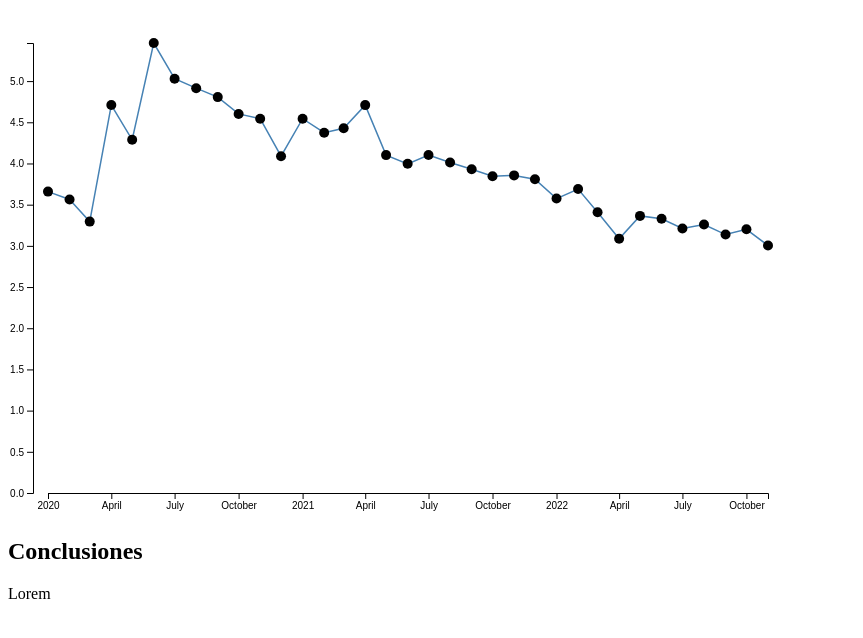
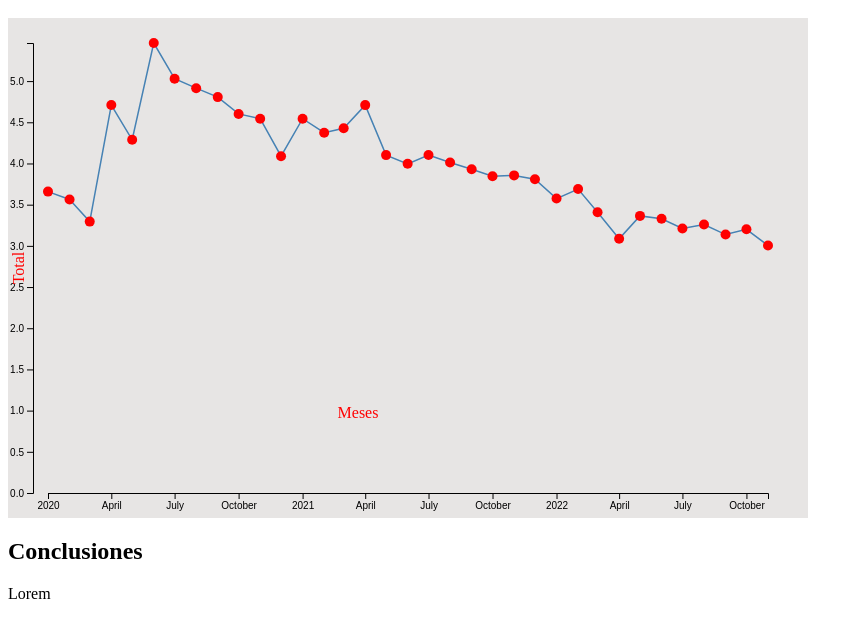
Before and after one commit to OscarAlvarezC/d3_desocupacion, a plain HTML site: page index.html in a window 1280 px wide. Shown: the part 48-686 px from the top of the page, without its empty margins (0-863 px from the left). Drawn offline with nearby package versions, Linux system fonts and the light colour scheme.

Commit message:
labels:  meses y total

```diff
--- a/index.html
+++ b/index.html
@@ -12,7 +12,7 @@
 
     <body>
         <div>
-            <h1> Desocupación Nacional </h1>
+            <h1> Desocupaci&oacute;n Nacional </h1>
         </div>
 
 
@@ -38,10 +38,16 @@
     var marginy = height * 0.05;
 
     // append the svg object to the body of the page
+
+
     var svg = d3.select("#line_plot")
         .append("svg")
         .attr("width", width)
+        .attr("fill", "red")
+        .style("background", "#E7E5E4")
         .attr("height", height);
+
+
 
     //Read the data
     d3.csv("Desocupacion.csv",
@@ -59,6 +65,8 @@
             .domain(d3.extent(data, function(d) { return d.Fecha; }))
             .range([0+marginx, width-marginx ]);
 
+
+
         svg.append("g")
             .attr("transform", "translate(0," + (height-padding) + ")")
             .call(d3.axisBottom(x))
@@ -66,6 +74,13 @@
             .transition()
             .duration(2000)
             .style("opacity", 1);
+
+// Add the text label for the x axis
+svg.append("text")
+.attr("transform", "translate(350," + (height-100) + ")")
+        .style("text-anchor", "middle")
+        .text("Meses");
+
 
         // Add Y axis
         var y = d3.scaleLinear()
@@ -79,6 +94,15 @@
             .transition()
             .duration(2000)
             .style("opacity", 1);
+
+               // Add the text label for the Y axis
+          svg.append("text")
+              .attr("transform", "rotate(-90)")
+              .attr("y", 0 - marginx.left)
+              .attr("x",0 - (height / 2))
+              .attr("dy", "1em")
+              .style("text-anchor", "middle")
+              .text("Total");
 
         // Line
         svg.append("path")
@@ -113,9 +137,9 @@
 
         var mouseMove = function(d) {
             tooltip
-                .html("Año: "+ d.Fecha.getFullYear() +
+                .html("A&ntilde;o: "+ d.Fecha.getFullYear() +
                     "<br>Mes: " + (d.Fecha.getMonth() + 1) +
-                    "<br>Tasa de desocupación: " + d.Total)
+                    "<br>Tasa de desocupaci&oacute;n: " + d.Total)
                 .style("left", (d3.mouse(this)[0]+20) + "px") // It is important to put the +90: other wise the tooltip is exactly where the point is an it creates a weird effect
                 .style("top", (d3.mouse(this)[1]-10) + "px")
         }
```
